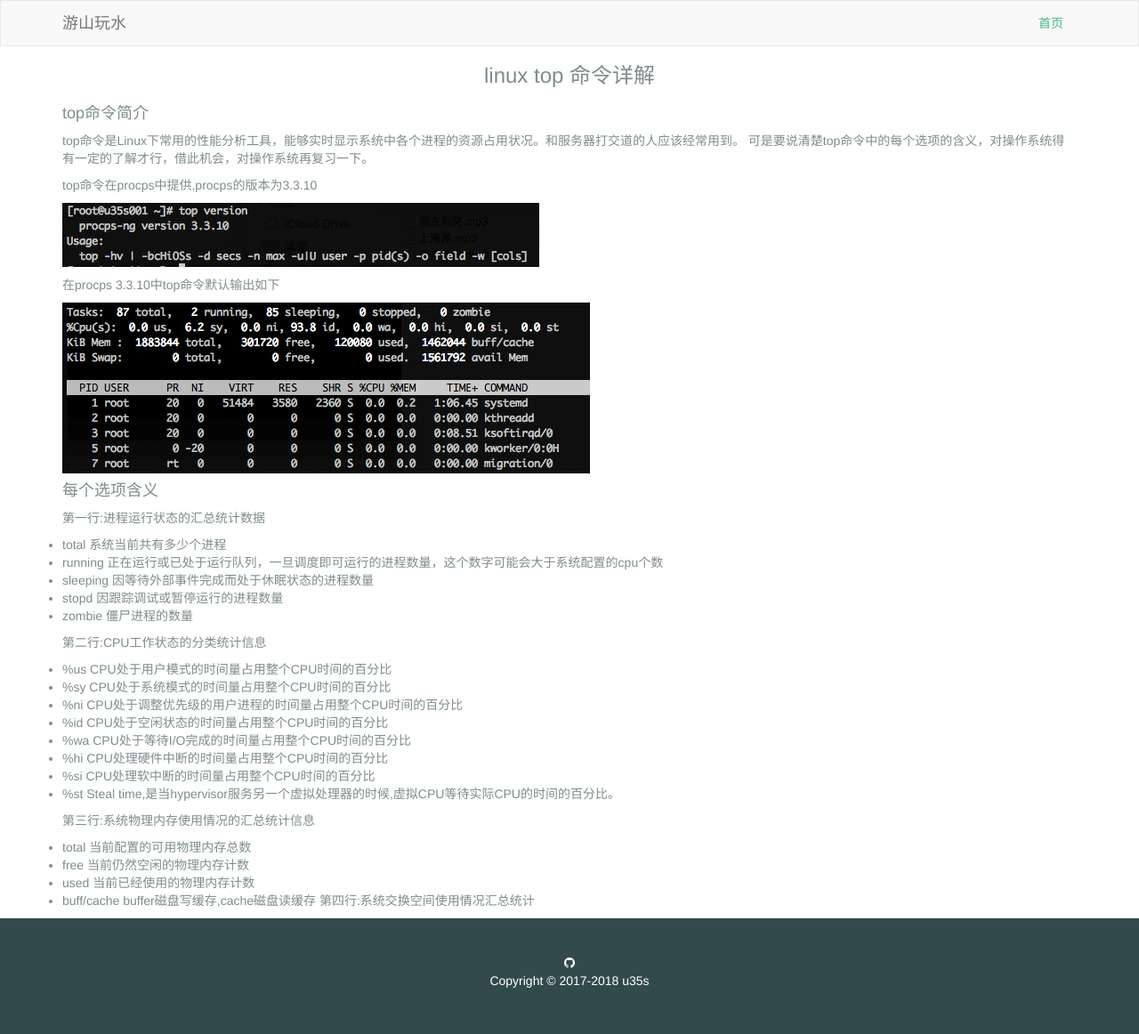
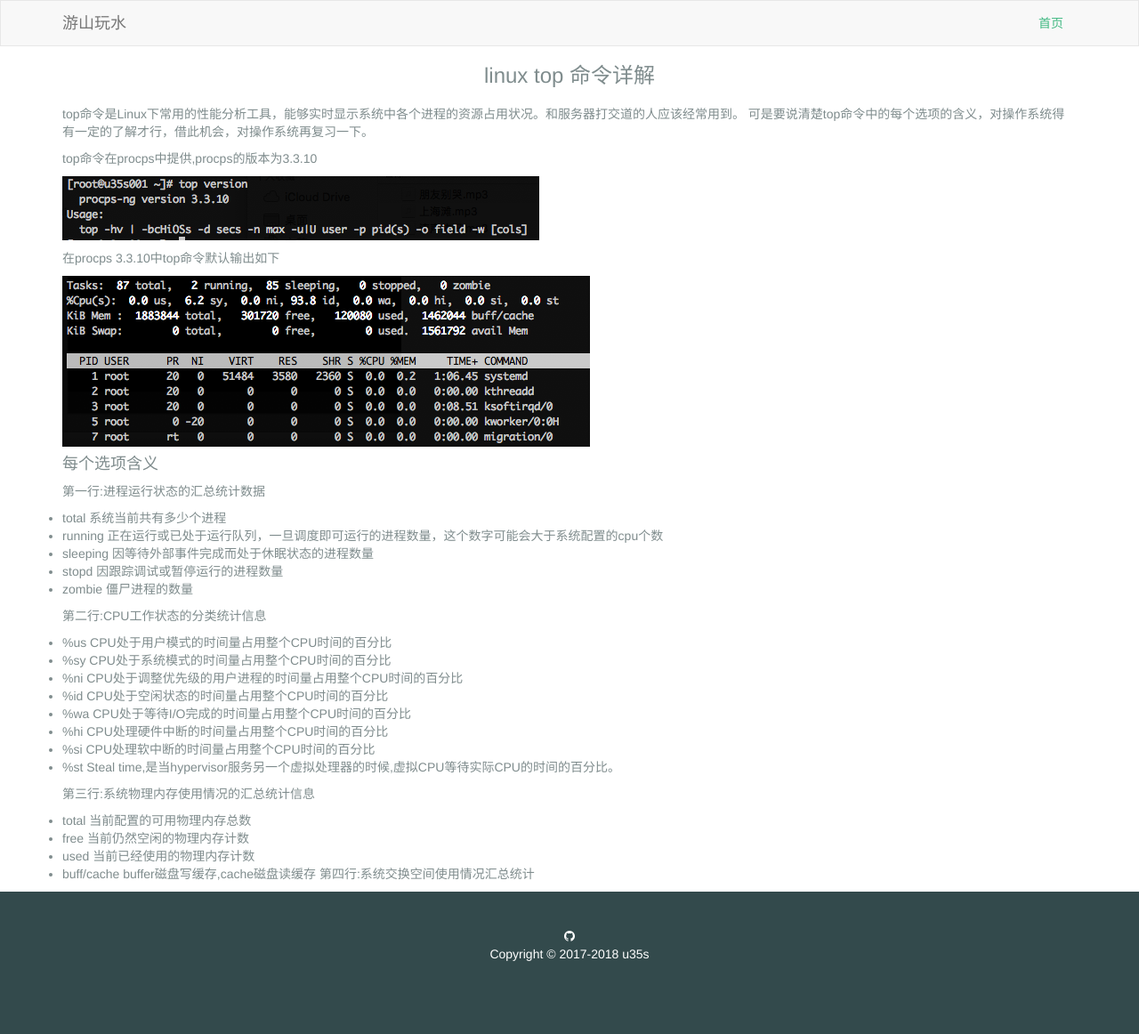
Before and after one commit to u35s/oottoo.github.io, a Jekyll site: the page built from _posts/2018-04-01-linux-top.md, in a window 1280 px wide. Shown: the whole page at 89% size. Built offline with Jekyll 4.4.1, drawn with Linux system fonts in a browser that asks for light colours; after the commit the page ends 1132 px from its top, so only the background shows below that.

Commit message:
linux top modify

```diff
--- a/_posts/2018-04-01-linux-top.md
+++ b/_posts/2018-04-01-linux-top.md
@@ -3,7 +3,6 @@ layout: post
 title: linux top 命令详解
 ---
 
-#### top命令简介
 top命令是Linux下常用的性能分析工具，能够实时显示系统中各个进程的资源占用状况。和服务器打交道的人应该经常用到。
 可是要说清楚top命令中的每个选项的含义，对操作系统得有一定的了解才行，借此机会，对操作系统再复习一下。
 
```
